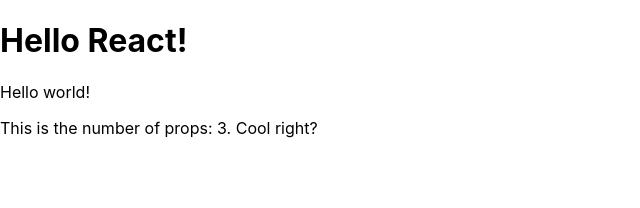
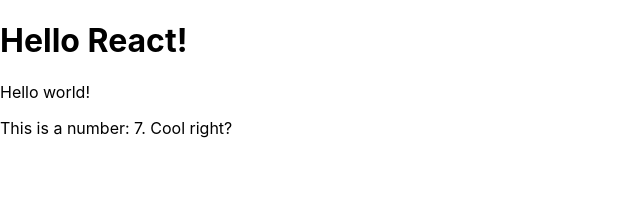
Before and after one commit to vincent-buchner/react-tutorial, a React (Create React App) app: page / in a window 1280 px wide. Shown: the top 208 px of the page, without its empty margins (0-640 px from the left). Built offline with nearby package versions, Linux system fonts and the light colour scheme.

Commit message:
Deleting props, added attributes

```diff
--- a/src/index.js
+++ b/src/index.js
@@ -2,13 +2,12 @@
 import ReactDOM from 'react-dom';
 import './index.css';
 
-function Hello(props) {
-  console.log(Object.keys(props))
+function Hello({library, message, number}) {
   return(
     <div>
-      <h1>Hello {props.library}!</h1>
-      <p>{props.message}</p>
-      <p>This is the number of props: {Object.keys(props).length}. Cool right?</p>
+      <h1>Hello {library}!</h1>
+      <p>{message}</p>
+      <p>This is a number: {number}. Cool right?</p>
     </div>
   );
 }
```
